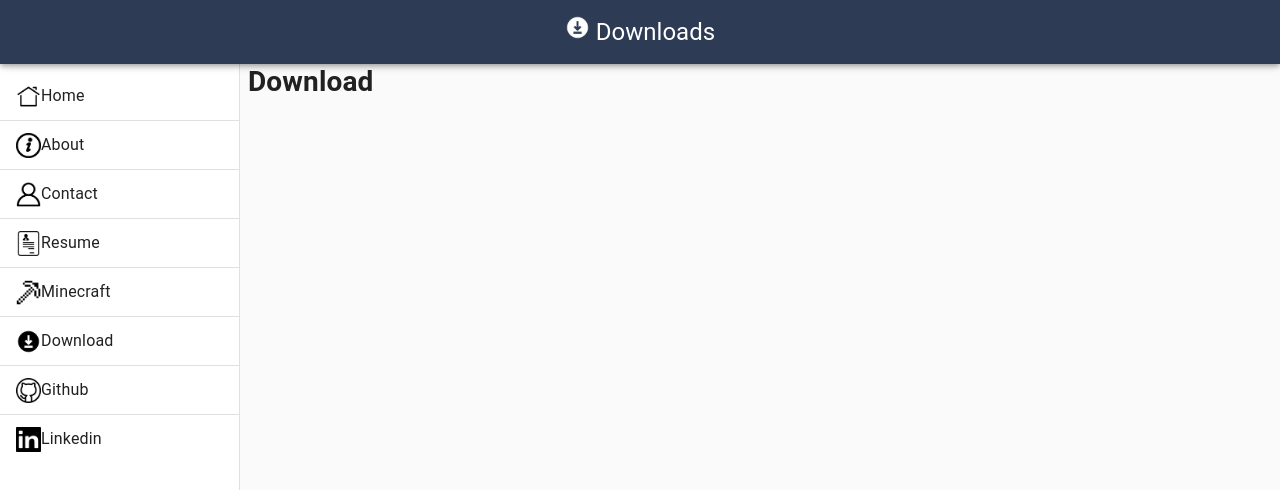
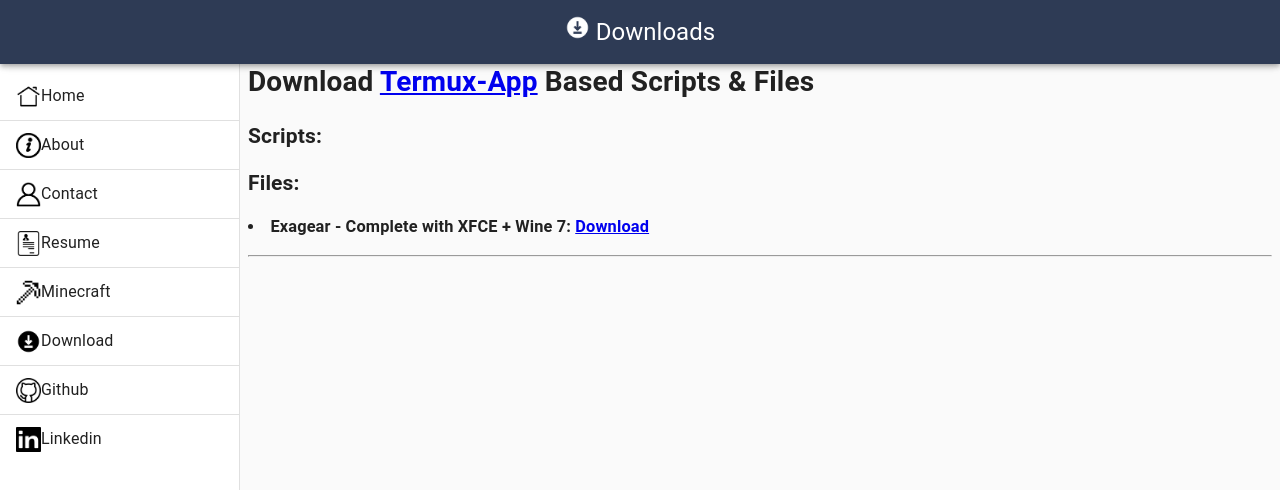
Before and after one commit to bdwandry/Portfolio-Site, a React (Create React App) app: page /download in a window 1280 px wide. Shown: the top 490 px of the page. Built offline with nearby package versions, Linux system fonts and the light colour scheme.

Commit message:
Starting a new Download page for hosting files

```diff
--- a/src/Page-Information/download.js
+++ b/src/Page-Information/download.js
@@ -10,9 +10,22 @@
         document.title = "Downloads"
     }, [])
 
+    const TermuxFiles = [
+        {Text: "Exagear - Complete with XFCE + Wine 7", location: "https://bryanwandrych.com/Downloads/Termux/Files/Exagear-Debian-Buster-Termux.zip", Description: "Not Yet Setup"},
+    ]
+
     return (
         <div>
-            <h1>Download</h1>
+            <h1>Download <a href={"https://termux.com/"}>Termux-App</a> Based Scripts & Files</h1>
+            <h2>Scripts: </h2>
+
+            <h2>Files: </h2>
+            {TermuxFiles.map((Text) => (
+                <div>
+                    <h3><li>{Text.Text}: <a href={Text.location}>Download</a></li> </h3>
+                </div>
+            ))}
+            <hr/>
         </div>
     );
 };
```
